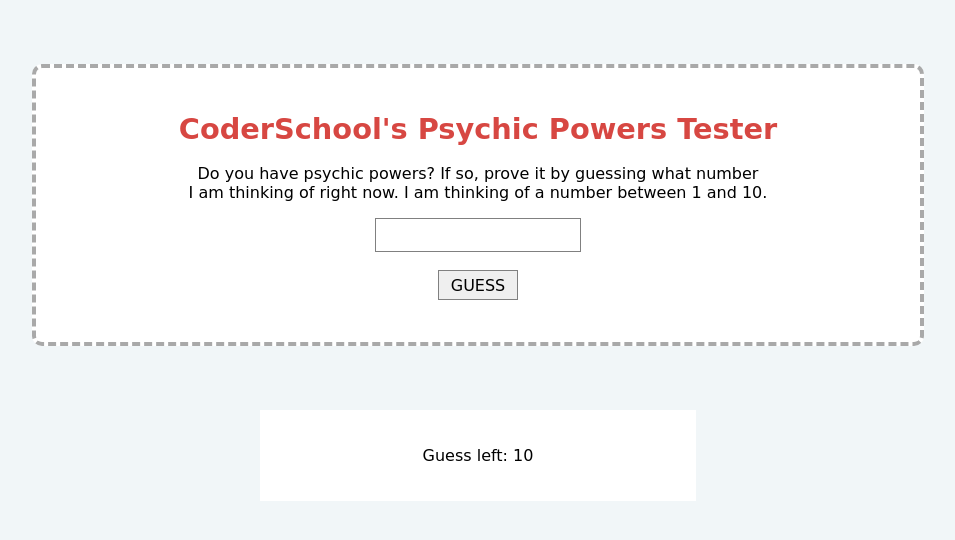
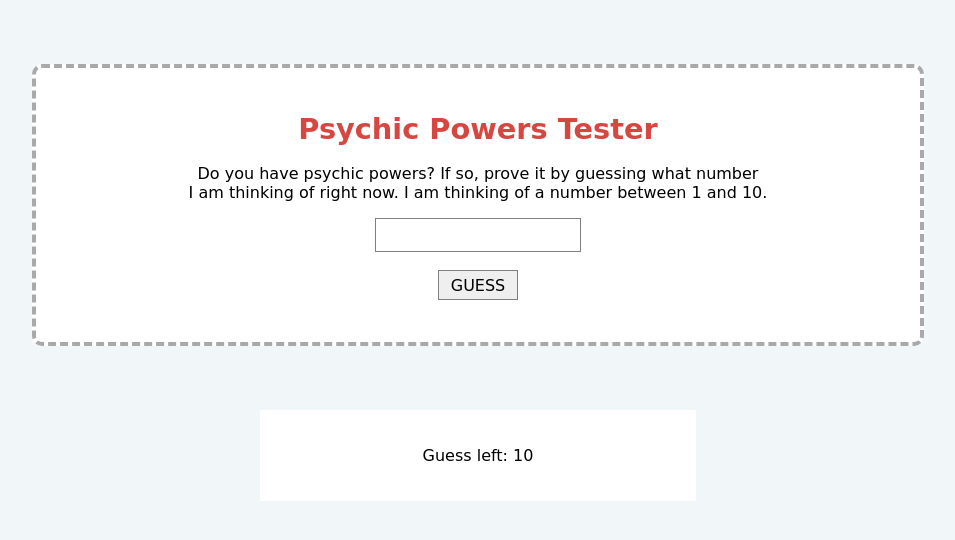
Before and after one commit to nhungoctran/Game1, a plain HTML site: page index.html in a window 1280 px wide. Shown: the whole page, without its empty margins (162-1117 px from the left). Drawn offline with Linux system fonts and the light colour scheme.

Commit message:
changes index

```diff
--- a/index.html
+++ b/index.html
@@ -10,7 +10,7 @@
 
 <body>
     <div id="main">
-        <h1 id="main-head">CoderSchool's Psychic Powers Tester</h1>
+        <h1 id="main-head">Psychic Powers Tester</h1>
         <p id="intro">Do you have psychic powers? If so, prove it by guessing what number <br> I am thinking of right now. I am thinking of a number between 1 and 10.</p>
         <input type="text" id="input">
             <br>
```
